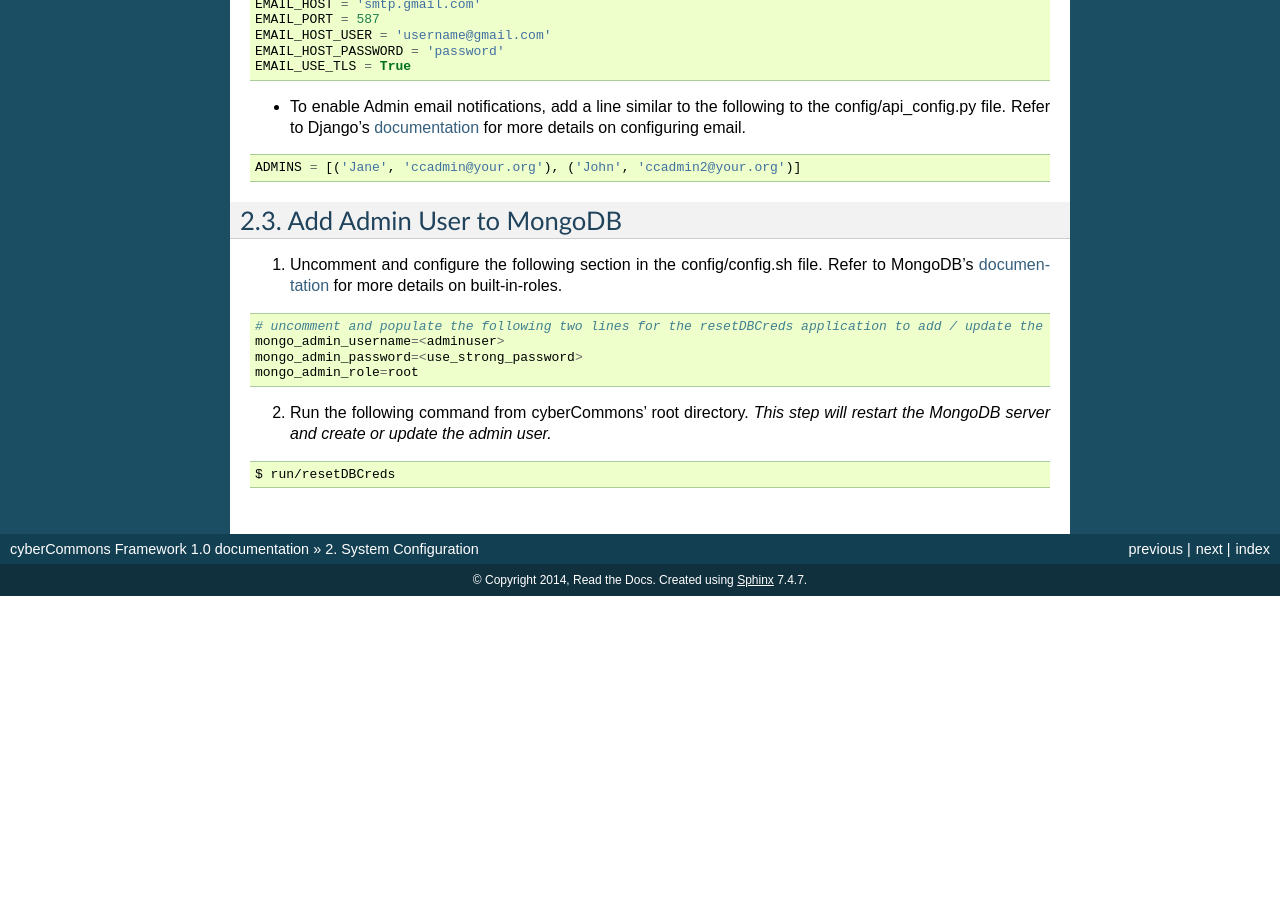
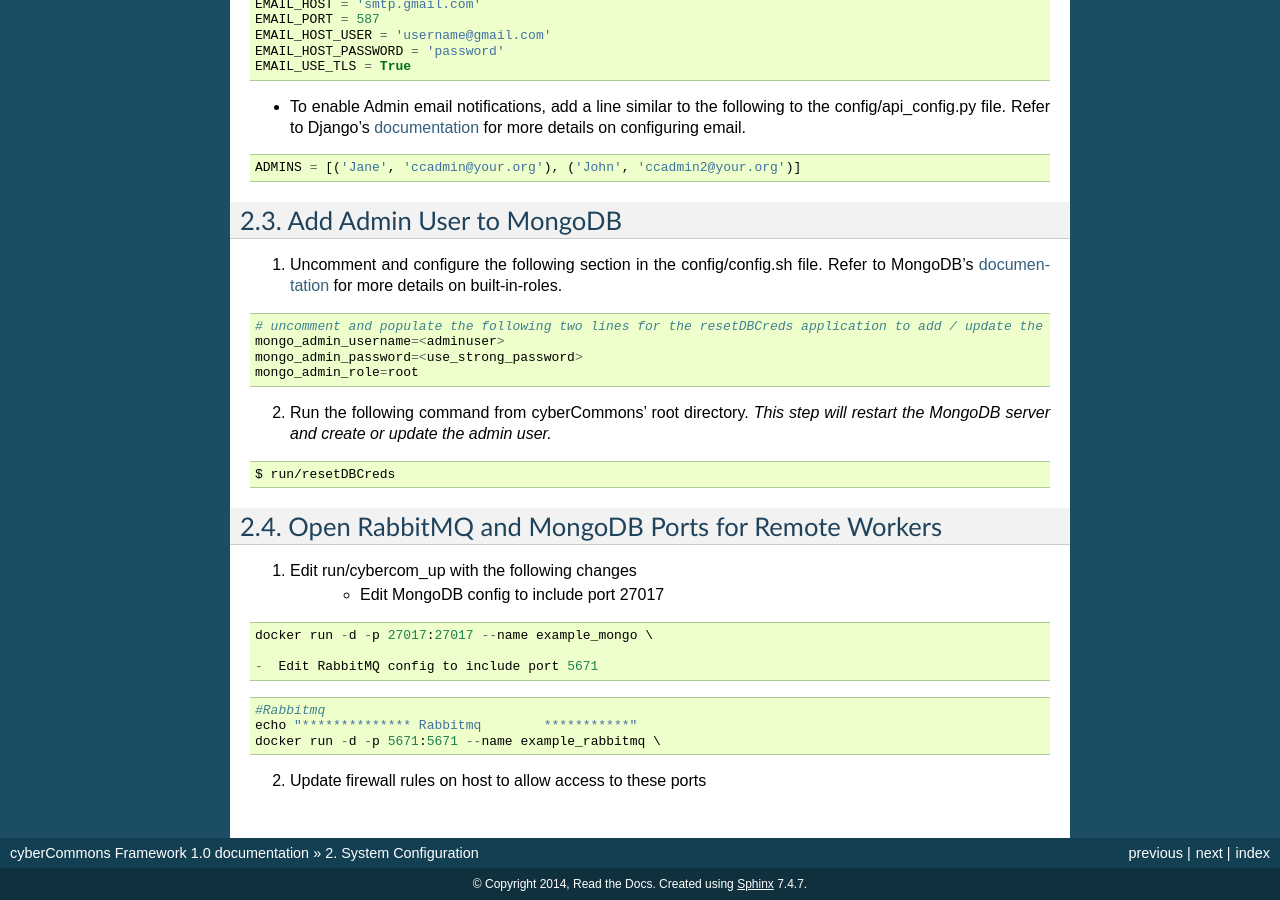
Before and after one commit to cybercommons/cybercom-new, a Sphinx documentation site: the page built from docs/configuration.rst, in a window 1280 px wide and 900 px high, scrolled down 1383 px. Built offline with Sphinx 7.4.7, drawn with Linux system fonts in a browser that asks for light colours; before the commit the page ends 1979 px from its top, so only the background shows below that; some of the changed text lies outside the part shown.

Commit message:
configure remote workers

```diff
--- a/docs/configuration.rst
+++ b/docs/configuration.rst
@@ -124,3 +124,23 @@ Add Admin User to MongoDB
 ::
 
     $ run/resetDBCreds
+
+Open RabbitMQ and MongoDB Ports for Remote Workers
+~~~~~~~~~~~~~~~~~~~~~~~~~~~~~~~~~~~~~~~~~~~~~~~~~~
+
+1. Edit run/cybercom_up with the following changes
+    -  Edit MongoDB config to include port 27017
+
+::
+
+    docker run -d -p 27017:27017 --name example_mongo \
+
+    -  Edit RabbitMQ config to include port 5671
+
+::
+
+    #Rabbitmq
+    echo "************** Rabbitmq        ***********"
+    docker run -d -p 5671:5671 --name example_rabbitmq \
+
+2. Update firewall rules on host to allow access to these ports
```
Also changed, not shown: docs/configuration.md (+15 -0 lines), docs/remote_worker.md (+2 -1 lines), docs/remote_worker.rst (+11 -8 lines).
